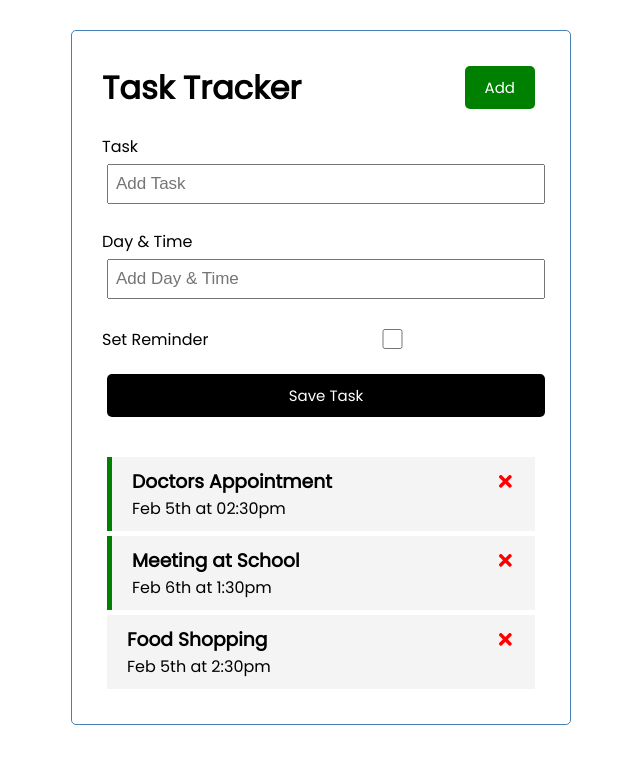
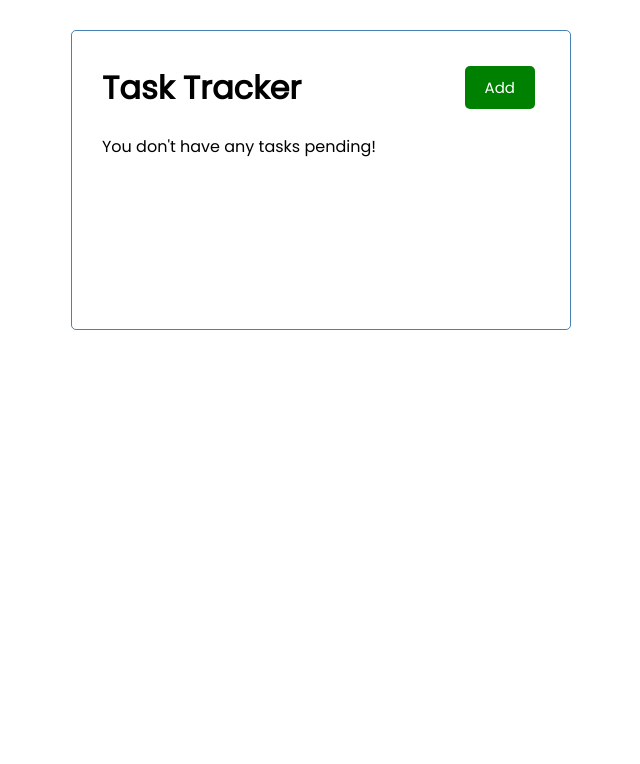
Before and after one commit to darshanhande11/ToDo, a React (Create React App) app: page / in a window 1280 px wide. Shown: the top 764 px of the page, without its empty margins (319-959 px from the left). Built offline with nearby package versions, Linux system fonts and the light colour scheme.

Commit message:
add, delete tasks, set reminders

```diff
--- a/src/App.js
+++ b/src/App.js
@@ -6,26 +6,21 @@ import AddTask from './Components/AddTask'
 
 function App() {
 
+  const [showAddTask,setShowAddTask] = useState(false);
   const [tasks,setTasks] = useState([
-        {
-            id: 1,
-            text: 'Doctors Appointment',
-            day: 'Feb 5th at 02:30pm',
-            reminder: true,
-        },
-        {
-            id: 2,
-            text: 'Meeting at School',
-            day: 'Feb 6th at 1:30pm',
-            reminder: true,
-        },
-        {
-            id: 3,
-            text:'Food Shopping',
-            day:'Feb 5th at 2:30pm',
-            reminder: false,
-        }
     ])
+
+  // A function to add task
+  const addTask = (task) => {
+    const id = Math.floor(Math.random() * 1000) + 1;
+    const newTask = {id, ...task};
+    setTasks([...tasks, newTask]);
+  }
+
+  // A function to toggle add task form
+  const toggleAddTask = () => {
+    setShowAddTask(!showAddTask);
+  }
 
   // A function to delete task
   const deleteTask = (id) => {
@@ -42,8 +37,8 @@ function App() {
 
   return (
     <div className="container">
-      <Header />
-      <AddTask />
+      <Header onToggle={ toggleAddTask } />
+      {showAddTask && <AddTask onAdd={ addTask } />}
       {tasks.length > 0 ? <Tasks tasks={tasks} onDelete={deleteTask} onToggle={toggleReminder} /> : 'You don\'t have any tasks pending!'}
     </div>
   );
--- a/src/Components/AddTask.js
+++ b/src/Components/AddTask.js
@@ -1,13 +1,26 @@
 import { useState } from 'react';
 
-function AddTask() {
+function AddTask({ onAdd }) {
 
     const [text,setText] = useState('');
     const [day,setDay] = useState('');
     const [reminder,setReminder] = useState(false);
 
+    const onSubmit = (e) => {
+        e.preventDefault(); // This prevents it from submitting it to a page.
+        if(!text) {
+            alert('Task field can\'t be empty!');
+            return;
+        }
+        onAdd({ text, day, reminder });
+
+        setText('');
+        setDay('');
+        setReminder(false);
+    }
+
     return (
-        <form className='add-form'>
+        <form className='add-form' onSubmit={ onSubmit }>
             <div className='form-control'>
                 <label>Task</label>
                 <input type='text' placeholder='Add Task' value={text} onChange={(e)=>setText(e.target.value)}></input>
@@ -18,10 +31,10 @@ function AddTask() {
             </div>
             <div className='form-control form-control-check'>
                 <label>Set Reminder</label>
-                <input type='checkbox' value={reminder} onChange={(e)=>setReminder(e.currentTarget.checked)}></input>
+                <input type='checkbox' value={reminder} checked={ reminder } onChange={(e)=>setReminder(e.currentTarget.checked)}></input>
             </div>
 
-            <input type='submit' value='Save Task' className='btn btn-block' />
+            <input type='submit' value='Save Task' className='btn btn-block'/>
         </form>
     )
 }
--- a/src/Components/Header.js
+++ b/src/Components/Header.js
@@ -1,16 +1,11 @@
 import PropTypes from 'prop-types';
 import Button from './Button';
 
-const Header = ({ title }) => {
-
-    const onClick = () => {
-        console.log('Click');
-    }
-
+const Header = ({ title, onToggle }) => {
     return (
         <header className='header'>
             <h1>{ title }</h1>
-            <Button onClick={onClick} className='btn' color='green' text='Add'/>
+            <Button onClick={onToggle} className='btn' color='green' text='Add'/>
         </header>
     )
 }
@@ -21,6 +16,7 @@ Header.defaultProps = {
 
 Header.propTypes = {
     title: PropTypes.string.isRequired,
+    onToggle: PropTypes.func,
 }
 
 export default Header
```
